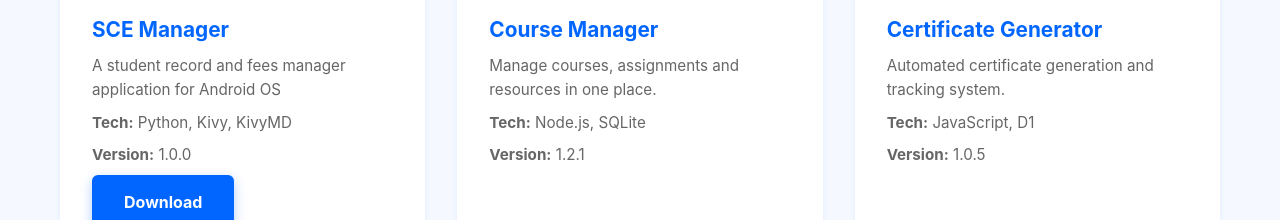
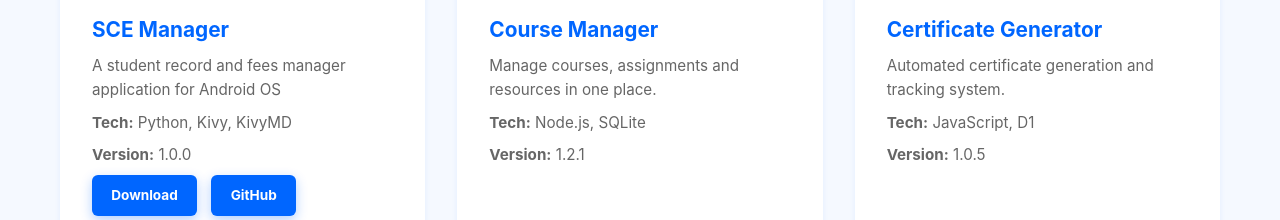
Before and after one commit to Samriddho-Karmakar/Samriddho-Computer-Education, a website: page public/downloads/index.html in a window 1280 px wide. Shown: the part 580-800 px from the top of the page. Drawn offline with Linux system fonts and the light colour scheme.

Commit message:
Update index.html

```diff
--- a/public/downloads/index.html
+++ b/public/downloads/index.html
@@ -42,7 +42,10 @@
           <p>A student record and fees manager application for Android OS</p>
           <p class="app-tech"><strong>Tech:</strong> Python, Kivy, KivyMD</p>
           <p class="app-version"><strong>Version:</strong> 1.0.0</p>
-          <a href="https://github.com/SCE-LLC/SCE-Manager/releases/download/APK-Installer/sce-0.1-arm64.apk" class="btn btn-primary"><strong>Download</strong></a>
+          <section style="dispaly:flex;">
+            <a style="margin-right: 5px" href="https://github.com/SCE-LLC/SCE-Manager/releases/download/APK-Installer/sce-0.1-arm64.apk" class="btn btn-small btn-primary"><strong>Download</strong></a>
+            <a style="margin-left: 5px" href="https://github.com/SCE-LLC/SCE-Manager" class="btn btn-small btn-primary"><strong>GitHub</strong></a>
+          </section>
         </div>
         <div class="app-card">
           <div class="app-icon" style="font-size:3rem;margin-bottom:1rem">🧩</div>
```
